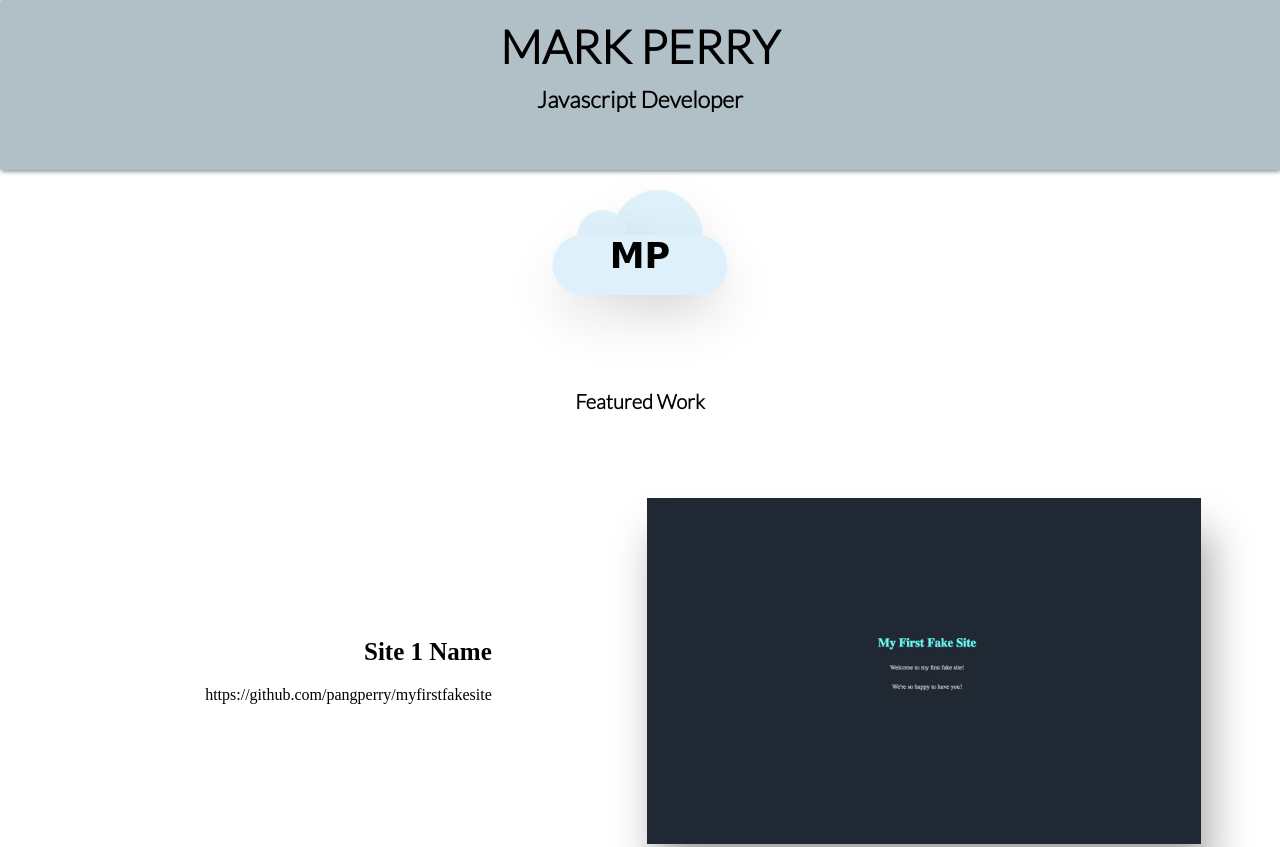
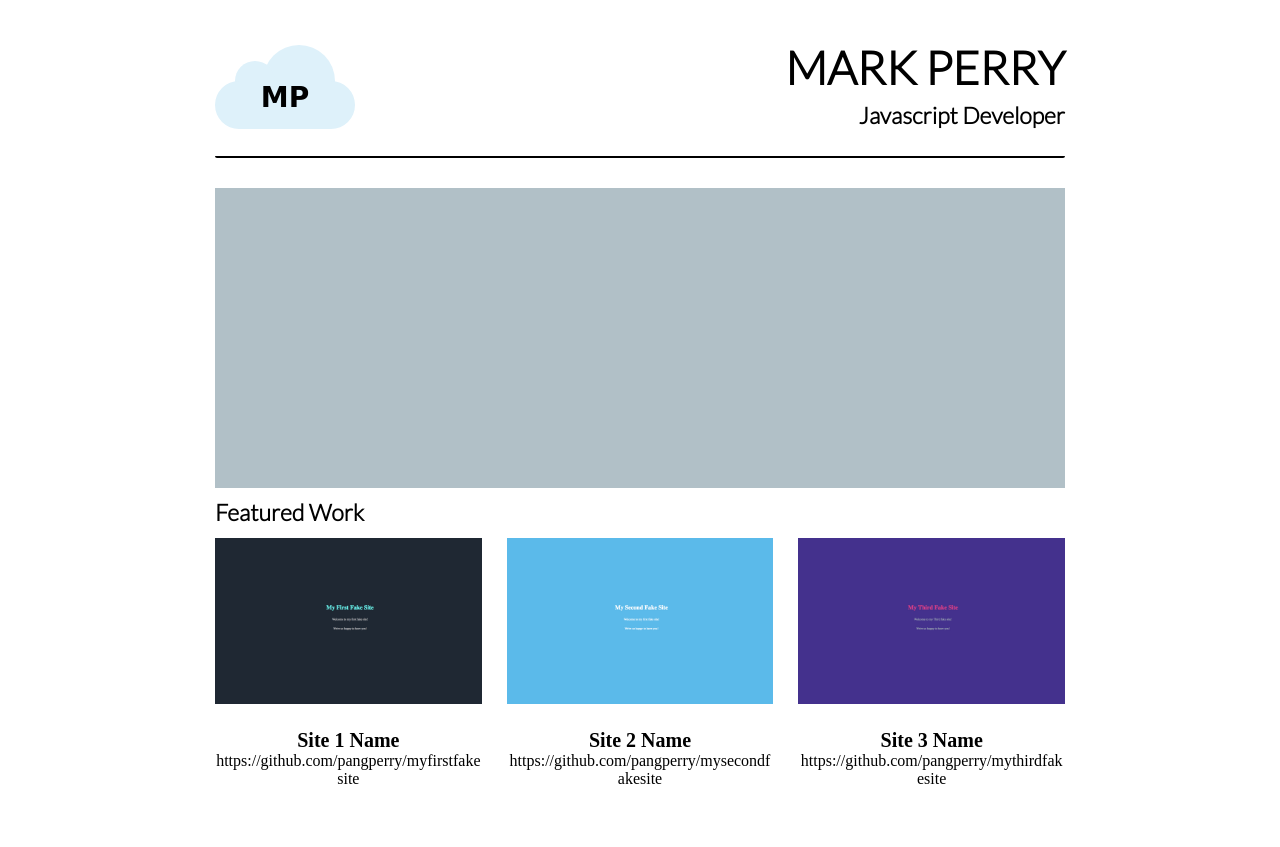
Before and after one commit to pangperry/portfolio_site, a website: page index.html in a window 1280 px wide. Shown: the top 847 px of the page. Drawn offline with Linux system fonts and the light colour scheme; a web font is replaced by a local one.

Commit message:
Add large screen/fix layout/add sites

```diff
--- a/css/styles.css
+++ b/css/styles.css
@@ -5,13 +5,12 @@
 
 body {
   position: relative; /* just added */
+  margin: 0 auto;
   height: 100%;
+  width: 100%;
   min-width: 400px;
+  max-width: 850px;
   box-sizing: border-box;
-  text-rendering: optimizeLegibility;
-  -webkit-font-smoothing: antialiased;
-  -moz-osx-font-smoothing: grayscale;
-  font-kerning: auto;
   --sky-color:rgb(222, 241, 250);
   background: #fff;
   color: black;
@@ -35,7 +34,7 @@ header {
   -webkit-box-shadow: 2px 1px 1px rgb(180, 200, 210);
   -moz-box-shadow:  2px 1px 1px rgb(180, 200, 210);
   box-shadow: 2px 1px 1px  rgb(180, 200, 210);
-  margin: 55px auto 200px auto;
+  margin: 75px auto 95px auto;
   border-radius: 2px;
   padding: 20px;
   text-align: center;
@@ -47,14 +46,13 @@ header h1 {
   font-weight: 300;
   line-height: 46px;
   font-size: 46px;
-  margin: 0 0 23px 0;
+  margin: 35px 0 25px 0;
   text-transform: uppercase;
-  margin-bottom: 5px;
 }
 
-header h3, main h2 {
+header h3, main h2  {
   font-family: 'Lato', sans-serif;
-  line-height: 23px;
+  line-height: 1.3em;
   margin: 0 0 10px 0;
 }
 
@@ -66,34 +64,14 @@ header h3 {
 main h2 {
   font-size: 20px;
   color: black;
+  z-index: 2;
 }
 
-header, aside, main, .works {
+main, .works {
   display: grid;
   justify-items: center;
   align-items: center;
   text-align: center;
-}
-
-aside {
-  grid-template-columns: repeat(12, 1fr);
-  margin-bottom: 40px;
-}
-
-.pic {
-  width: 50px;
-  height: 50px;
-}
-
-.pic1 {
-  grid-column: 3 / span 2;
-}
-
-.pic2 {
-  grid-column: 6 / span 2;
-}
-.pic3 {
-  grid-column: 9 / span 2;
 }
 
 main {
@@ -119,7 +97,7 @@ main, .works, .site {
 }
 
 .works p {
-  margin-bottom: 35px;
+  margin-bottom: 105px;
 }
 
 img {
@@ -129,7 +107,7 @@ img {
   margin-bottom: -4px;
   -webkit-box-shadow: 2px 1px 1px rgb(100, 100, 100);
   -moz-box-shadow:  2px 1px 1px rgb(100, 100, 100);
-  box-shadow: 4px 4px 10px   rgb(100, 100, 100);
+  box-shadow: 1px 1px 5px   rgb(100, 100, 100);
 }
 
 
@@ -185,7 +163,7 @@ h1, h3{
     }
 }
 
-/* ANIMATIONS */
+/* CLOUD ANIMATIONS */
 
 .c1 {
 	-webkit-animation: animateCloud 10s linear infinite;
@@ -213,8 +191,8 @@ h1, h3{
 	-moz-transform: scale(0.5);
 	transform: scale(0.5);
 }
-/* OBJECTS */
 
+/* CLOUD OBJECTS */
 
 .cloud {
 	/* background: #fff; */
@@ -265,16 +243,16 @@ h1, h3{
 
 /* media queries */
 
-@media screen and (min-width: 700px) {
+@media screen and (min-width: 650px) {
   body, header, #clouds-wrap {
     background: rgba(20, 20,20, 0);
   }
+
   header {
     max-width: 100%;
-    display: grid;
     width: 100%;
-    height: 170px;
-    margin: 0 0 35px 0;
+    height: 300px;
+    margin: 0 auto 85px auto;
     box-shadow: none;
     z-index: 5;
     background: rgb(177,192, 199);
@@ -285,6 +263,7 @@ h1, h3{
 
   header h1 {
     font-weight: 600;
+    margin-top: 65px;
   }
 
   header h3 {
@@ -293,7 +272,7 @@ h1, h3{
 
   #clouds-wrap {
     position: fixed;
-    top: 155px;
+    top: 205px;
     height: 200px;
     display: block;
     margin: 0 auto;
@@ -303,6 +282,7 @@ h1, h3{
 
   .c1, .c2, .c3 {
     animation: none;
+    margin: 0 auto;
   }
 
   .c1, .c2 {
@@ -312,16 +292,14 @@ h1, h3{
   .cloud, .cloud:after, .cloud:before {
     background: var(--sky-color);
     /* background: #fff;  */
-    box-shadow:  4px 48px 108px rgba(0, 0, 0, 0.1);
+    /* box-shadow:  4px 48px 108px rgba(0, 0, 0, 0); */
+    box-shadow:  0 0 0 rgba(0, 0, 0, 0);
     margin: 0 auto;
   }
 
-  main {
-    height: 100%;
-  }
-
   main h2 {
-    margin: 95px 0 45px 0;
+    font-size: 30px;
+    margin: 0 0 54px 0;
   }
 
   .d {
@@ -329,13 +307,19 @@ h1, h3{
   }
 
   .works {
-    margin-top: 60px;
+    margin: 60px auto 0 auto;
     height: 100%;
-    width: 90%;
+    width: 100%;
     display: grid;
+    grid-column-gap: 25px;
+    grid-row-gap: 25px;
     grid-template-areas: "name1 site1"
       "site2 name2"
       "name3 site3";
+  }
+
+  .works p {
+    margin-bottom: 35px;
   }
 
   .site img {
@@ -374,3 +358,133 @@ h1, h3{
     text-align: right;
   }
 }
+
+@media screen and (min-width: 900px) {
+  body {
+    height: 100vh;
+  }
+
+  header {
+    width: 100%;
+    height: auto;
+    position: relative;
+    background: #fff;
+    box-shadow: none;
+    padding: 0;
+    margin: 0 0 25px 0;
+    border-bottom: 2px solid black;
+  }
+
+  #clouds-wrap {
+    background: rgb(177,192, 199);
+    position: static;
+    width: 100%;
+    height: 300px;
+    margin: 30px auto 10px auto;
+    padding: 0;
+  }
+
+  header > h1, header > h3, h2 {
+    text-align: right;
+    width: 100%;
+    margin: 0;
+    padding: 0;
+  }
+
+  header > h1 {
+    margin: 45px 0 10px 0;
+  }
+
+  header > h3 {
+    margin-bottom: 25px;
+  }
+
+  main {
+    display: block;
+    width: 100%;
+    height: auto;
+    margin: 0;
+  }
+
+  main h2 {
+    font-size: 23px;
+    text-align: left;
+    max-width: 100%;
+    margin: 0 0 10px 0;
+    padding: 0;
+  }
+
+  .c3 {
+    position: absolute;
+    top: 0;
+    left: -105px;
+    z-index: 6;
+    transform: scale(0.4);
+  }
+
+  .works {
+    width: 100%;
+    height: auto;
+    margin: 0;
+    padding: 0;
+    display: grid;
+    grid-template-areas: "site1 site2 site3"
+      "name1 name2 name3";
+  }
+
+  .site {
+    width: 100%;
+  }
+
+  .site > img {
+    box-shadow: none;
+    width: 100%;
+  }
+
+  .site1 {
+    grid-area: site1;
+    width: 100%;
+    min-width: 0;
+  }
+
+  .site2 {
+    grid-area: site2;
+    width: 100%;
+    min-width: 0;
+  }
+
+  .site3 {
+    grid-area: site3;
+    align-content: start;
+    width: 100%;
+    min-width: 0;
+  }
+
+  .works h4 {
+    font-size: 20px;
+    margin: 0 0 0 0;
+  }
+  .works p {
+    width: 100%;
+    word-break: break-all;
+  }
+
+  .description1 {
+    grid-area: name1;
+    min-width: 0;
+  }
+
+  .description2 {
+    grid-area: name2;
+    min-width: 0;
+  }
+
+  .description3 {
+    grid-area: name3;
+    min-width: 0;
+  }
+
+  .description1, .description2, .description3 {
+    text-align: center;
+  }
+}
--- a/index.html
+++ b/index.html
@@ -35,14 +35,6 @@
         </div>
     </div>
     <main>
-      <aside class="pics">
-        <div class="pic pic1">
-        </div>
-        <div class="pic pic2">
-        </div>
-        <div class="pic pic3">
-        </div>
-      </aside>
       <h2>Featured Work</h2>
       <div class='works'>
         <a href="./fake_sites/site1.html" class="site site1"><img src="./images/fake_site1.jpg" alt="a fake site"></a>
@@ -58,7 +50,7 @@
         <a href="#" class="site site3" ><img src="./images/fake_site3.jpg" alt="a fake site"></a>
         <div class='d description3'>
           <h4>Site 3 Name</h4>
-          <p">https://github.com/pangperry/mythirdfakesite</p>
+          <p>https://github.com/pangperry/mythirdfakesite</p>
         </div>
       </div>
     </main>
```
Also changed, not shown: fake_sites/site1.html (added, +30 -0 lines), fake_sites/site2.html (added, +30 -0 lines), fake_sites/site3.html (added, +30 -0 lines).
